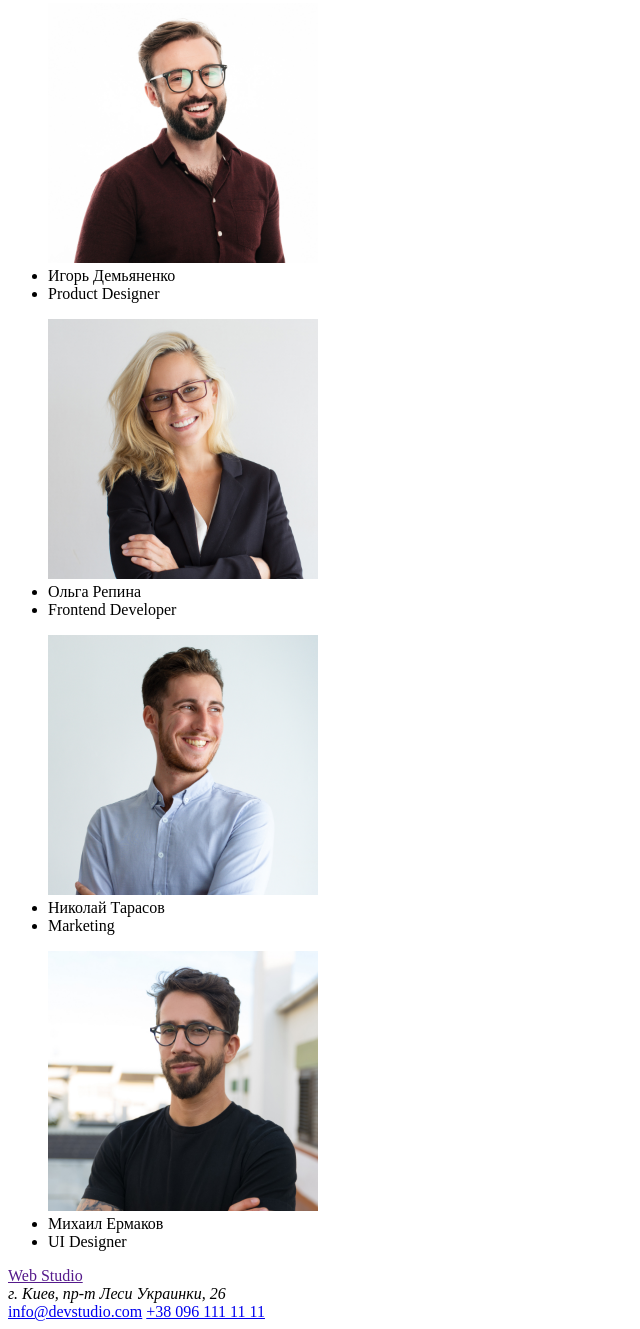
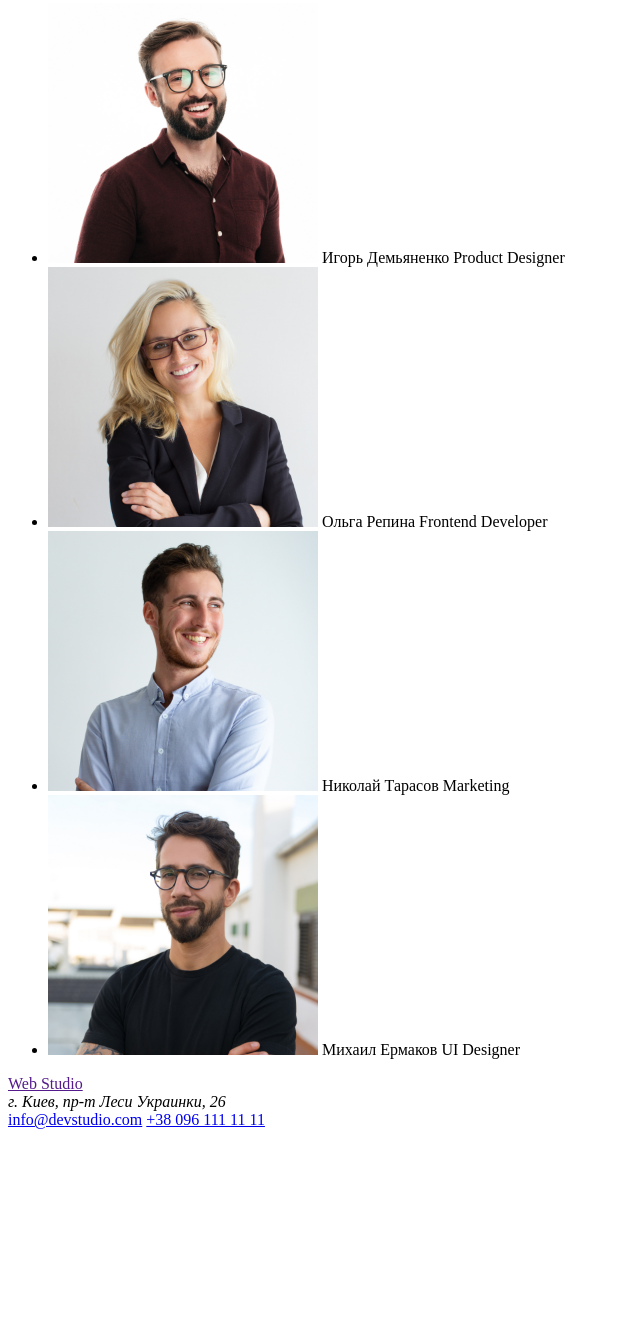
Before and after one commit to Kenny1301/goit-markup-hw-01, a plain HTML site: page index.html in a window 1280 px wide. Shown: the part 1133-2462 px from the top of the page, without its empty margins (0-640 px from the left). After the commit the page ends 2270 px from the top, so only its background shows below. Drawn offline with Linux system fonts and the light colour scheme.

Commit message:
second commit

```diff
--- a/index.html
+++ b/index.html
@@ -47,32 +47,29 @@
 
     <section>
         <h2>Чем мы занимаемся</h2>
-        <img width="370" height="295" src="Image/img (2).jpg" alt="Разработка продукта">
-        <img width="370" height="295" src="Image/img (1).jpg" alt="Разработка мобильных приложений">
-        <img width="370" height="295" src="Image/img.jpg" alt="Разработка уникального дизайна">
+        <img width="370" height="295" src="Image/img (2).jpg" alt="Разработка_продукта">
+        <img width="370" height="295" src="Image/img (1).jpg" alt="Разработка_мобильных_приложений">
+        <img width="370" height="295" src="Image/img.jpg" alt="Разработка_уникального_дизайна">
     </section>
 
     <section>
         <h2>Наша команда</h2>
         <ul>
-            <img width="270" height="260" src="Image/img (6).jpg" alt="Игорь Демьяненко Product Designer">
-            <li>Игорь Демьяненко</li>
-            <li>Product Designer</li>
-        </ul>
-        <ul>
-            <img width="270" height="260"  src="Image/img (5).jpg" alt="Ольга Репина Frontend Developer">
-            <li>Ольга Репина</li>
-            <li>Frontend Developer</li>
-        </ul>
-        <ul>
-            <img width="270" height="260"  src="Image/img (4).jpg" alt="Николай Тарасов Marketing">
-            <li>Николай Тарасов</li>
-            <li>Marketing</li>
-        </ul>
-        <ul>
-            <img width="270" height="260"  src="Image/img (3).jpg" alt="Михаил Ермаков UI Designer">
-            <li>Михаил Ермаков</li>
-            <li>UI Designer</li>
+            <li><img width="270" height="260" src="Image/img (6).jpg" alt="Игорь Демьяненко Product Designer">
+                Игорь Демьяненко
+                Product Designer</li>
+
+            <li><img width="270" height="260"  src="Image/img (5).jpg" alt="Ольга Репина Frontend Developer">
+                Ольга Репина
+                Frontend Developer</li>
+
+            <li><img width="270" height="260"  src="Image/img (4).jpg" alt="Николай Тарасов Marketing">
+                Николай Тарасов
+                Marketing</li>
+
+            <li><img width="270" height="260"  src="Image/img (3).jpg" alt="Михаил Ермаков UI Designer">
+                Михаил Ермаков
+                UI Designer</li>
         </ul>
     </section>
     </main>
```
